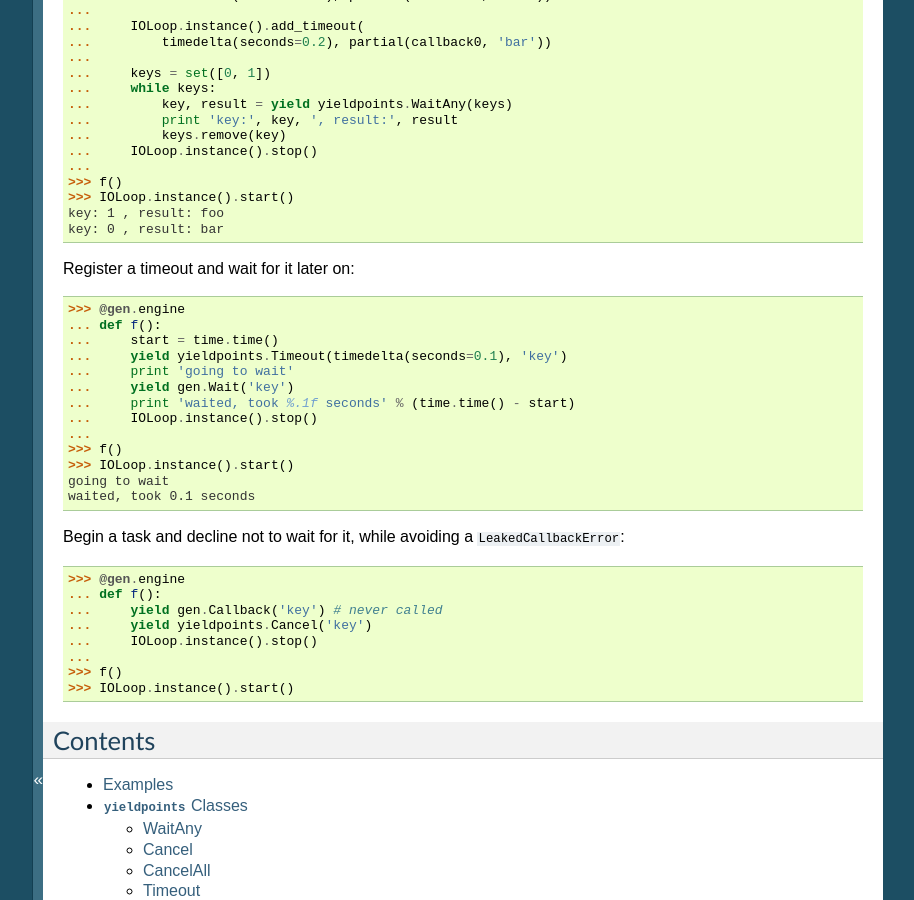
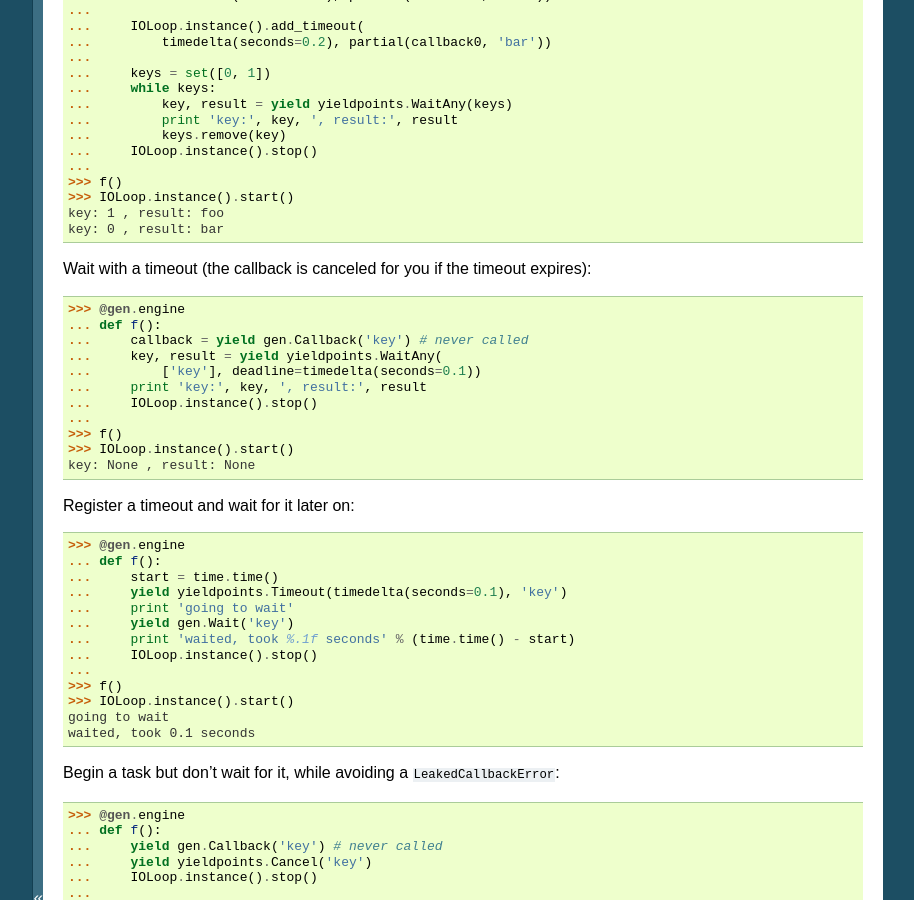
Before and after one commit to ajdavis/yieldpoints, a Sphinx documentation site: the page built from doc/index.rst, in a window 1280 px wide and 900 px high, scrolled down 389 px. Shown: the whole window, without its empty margins (187-1101 px from the left). Built offline with Sphinx 7.4.7, drawn with Linux system fonts in a browser that asks for light colours; the version number is read from the project's files by our own code.

Commit message:
Add example for WaitAny with deadline

```diff
--- a/doc/index.rst
+++ b/doc/index.rst
@@ -39,6 +39,22 @@ Begin two tasks and handle their results in the order completed:
     key: 1 , result: foo
     key: 0 , result: bar
 
+Wait with a timeout (the callback is canceled for you if the timeout expires):
+
+.. doctest::
+
+    >>> @gen.engine
+    ... def f():
+    ...     callback = yield gen.Callback('key') # never called
+    ...     key, result = yield yieldpoints.WaitAny(
+    ...         ['key'], deadline=timedelta(seconds=0.1))
+    ...     print 'key:', key, ', result:', result
+    ...     IOLoop.instance().stop()
+    ...
+    >>> f()
+    >>> IOLoop.instance().start()
+    key: None , result: None
+
 Register a timeout and wait for it later on:
 
 .. doctest::
@@ -57,8 +73,7 @@ Register a timeout and wait for it later on:
     going to wait
     waited, took 0.1 seconds
 
-Begin a task and decline not to wait for it, while avoiding a
-``LeakedCallbackError``:
+Begin a task but don't wait for it, while avoiding a ``LeakedCallbackError``:
 
 .. doctest::
 
```
